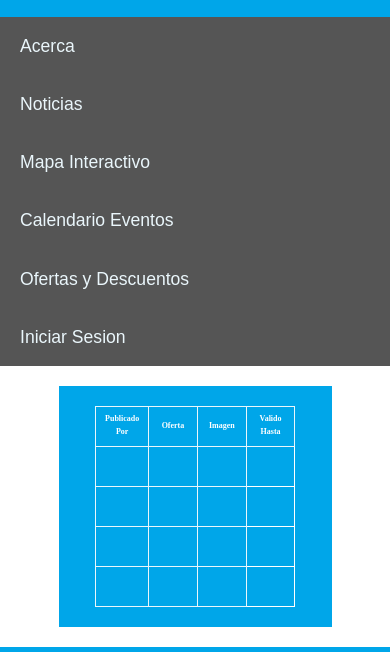
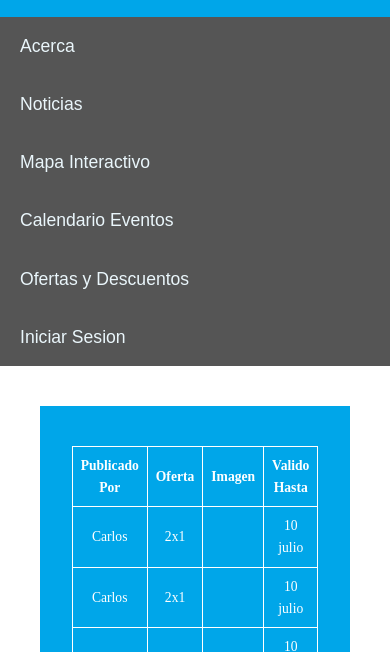
Before and after one commit to AndresGC-Cenfo/proyecto1, a plain HTML site: page frontend/pages/info-general/ofertas.html in a window 390 px wide. Shown: the part 192-844 px from the top of the page. Drawn offline with Linux system fonts and the light colour scheme.

Commit message:
Segunda actualizacion -Javier

```diff
--- a/frontend/css/noticias.css
+++ b/frontend/css/noticias.css
@@ -4,11 +4,15 @@
       box-sizing: border-box;
     }
 
+    html, body {
+  height: 100%;
+}
+
     body {
       font-family: 'Rubik', sans-serif; /*Formato predefinido en IAs*/
       line-height: 1.6;
       background-color: white;
-      color: #333
+      color: #ffffff
     }
 
     header {
@@ -74,34 +78,36 @@ nav a:hover {
         display: flex;
         flex-direction: column;
 
-
     }
 
 
 
 /*CSS de seccion principal*/
 .SeccionPrincipal {
-  background-color: #00A6E9;
-  color: white;
+  display: flex;
   justify-content: center;
   align-items: center;
-  width: 78%;
-  margin: auto;
   padding: 20px;
+  width: 100%;
 }
 
+.noticias {
+  background-color: #00A6E9;
+  width: 100%;
+  max-width: 1000px;
+  padding: 40px;
+  box-sizing: border-box;
+  display: flex;
+  justify-content: center;
+}
 
 table {
-  margin: auto;
+  width: 100%;
+  max-width: 1000px;
   border: 1px solid;
   border-collapse: collapse;
-  font-family: 'Rubik';
-  width: 100%;
-  max-width: 658px;
-  min-width: 400px;
-
+  font-family: 'Rubik', sans-serif;
 }
-
 
 table tr {
     border: 1px solid;
@@ -109,13 +115,18 @@ table tr {
 }
 
 
-td, th{
-    padding: 5px;
-    border: 1px solid #EAF6Fb;
-    height: 40px;
-    width: 60px;
-    font-size: 0.87rem;
+td, th {
+  padding: 10px;
+  border: 1px solid #EAF6Fb;
+  height: 40px;
+  font-size: 0.87rem;
+  text-align: center;
+  white-space: normal;
+  word-wrap: break-word;
+  width: auto;
 }
+
+
 
 
 
@@ -132,19 +143,24 @@ tbody tr:hover{
         flex-direction: column;
       }
 
+  .SeccionPrincipal{
+    display: flex;
+    justify-content: center;
+    padding: 10px;
+  }
+
 
   table {
-    width: 100%;
+    width: 10%;
     min-width: unset;
-    max-width: 100%;
+    max-width: unset;
+    padding: 0;
   }
 
   td, th {
-    font-size: 0.75rem;
-    padding: 8px;
-    height: auto;
-    display: table-cell;
-    justify-content: center;
+    font-size: 0.85rem;
+    padding: 0.5px;
+    height: 40px;
   }
 
   .imagen {
--- a/frontend/css/ofertas.css
+++ b/frontend/css/ofertas.css
@@ -82,15 +82,23 @@ nav a:hover {
 
 /*CSS de seccion principal*/
 .SeccionPrincipal {
-  background-color: #00A6E9;
-  color: white;
+  display: flex;
   justify-content: center;
   align-items: center;
-  width: 78%;
-  margin: auto;
   padding: 20px;
+  width: 100%;
 }
 
+
+.ofertas {
+  background-color: #00A6E9;
+  width: 100%;
+  max-width: 1000px;
+  padding: 40px;
+  box-sizing: border-box;
+  display: flex;
+  justify-content: center;
+}
 
 table {
   margin: auto;
@@ -99,8 +107,8 @@ table {
   font-family: 'Rubik';
   width: 100%;
   max-width: 658px;
-  min-width: 400px;
-
+  min-width: 600px;
+  color: white;
 }
 
 
@@ -110,15 +118,16 @@ table tr {
 }
 
 
-td, th{
-    padding: 5px;
-    border: 1px solid #EAF6Fb;
-    height: 40px;
-    width: 60px;
-    font-size: 0.87rem;
+td, th {
+  padding-left: 10px;
+  border: 1px solid #ffffff;
+  height: 40px;
+  font-size: 0.87rem;
+  text-align: center;
+  white-space: normal;
+  word-wrap: break-word;
+  width: auto;
 }
-
-
 
 tbody tr:hover{
     background-color: #FFD56B;
@@ -130,77 +139,25 @@ tbody tr:hover{
 /*PARTE RESPONSIVE*/
 @media (max-width: 600px) {
   nav {
-        flex-direction: column;
-      }
-
-  .cartasKpis {
     flex-direction: column;
-    align-items: center;
   }
 
   table {
-  margin: auto;
-  border: 1px solid;
-  border-collapse: collapse;
-  font-family: 'Rubik';
-  width: 100%;
-  max-width: 200px;
-  min-width: 100px;
-
+    width: 100%;
+    min-width: unset;
+    max-width: unset;
   }
 
 
-  table tr {
-      border: 1px solid;
 
+  td, th {
+    font-size: 0.85rem;
+    padding: 8px;
+    height: 40px;
   }
 
-
-  td, th{
-      padding: 5px;
-      border: 1px solid #EAF6Fb;
-      height: 40px;
-      width: 60px;
-      font-size: 0.5rem;
+  img {
+    max-width: 100px;
+    height: auto;
   }
-
-
-  }
-
-
-/*CSS PARA CARTASS DE KPIS*/
-.cartasKpis {
-  display: flex;
-  flex-wrap: wrap;
-  gap: 10px;
-  margin-bottom: 15px;
-  justify-content: center;
-
 }
-
-.cartaTotales {
-  flex: 1;
-  max-width: 160px;
-  max-height: 90px;
-  background: white;
-  border-radius: 12px;
-  padding: 5px;
-  box-shadow: 0 4px 6px rgba(0,0,0,0.1);
-  display: flex;
-  flex-direction: column;
-  justify-content: center;
-  align-items: center;
-}
-
-.cartaTotales h3 {
-  margin: 0;
-  font-size: .8rem;
-  color: #0e4d92;
-}
-
-.cartaTotales .valor {
-  margin-top: 2px;
-  font-size: 1rem;
-  font-weight: bold;
-  color: #FFD56B;
-}
--- a/frontend/pages/info-general/ofertas.html
+++ b/frontend/pages/info-general/ofertas.html
@@ -28,7 +28,8 @@
 
      <div class="SeccionPrincipal">
         <!--TABLA Metricas-->
-    <table id="tablaMetricas" class="tabla">
+        <div class="ofertas">
+          <table id="tablaMetricas" class="tabla">
         <thead>
             <tr>
                 <th>Publicado Por</th>
@@ -39,27 +40,26 @@
         </thead>
         <tbody>
             <tr>
-              <td></td>
-              <td></td>
-              <td></td>
+              <td >Carlos</td>
+              <td > 2x1</td>
+              <td ><img srcruta.jpg alt /></td>
+              <td>10 julio</td>
             </tr>
             <tr>
-              <td></td>
-              <td></td>
-              <td></td>
+              <td >Carlos</td>
+              <td > 2x1</td>
+              <td ><img srcruta.jpg alt /></td>
+              <td>10 julio</td>
             </tr>
             <tr>
-              <td></td>
-              <td></td>
-              <td></td>
-            </tr>
-            <tr>
-              <td></td>
-              <td></td>
-              <td></td>
+              <td >Carlos</td>
+              <td > 2x1</td>
+              <td ><img srcruta.jpg alt /></td>
+              <td  Hasta>10 julio</td>
             </tr>
         </tbody>
     </table>
+        </div>
     </div>
   </div>
 </main>
```
Also changed, not shown: frontend/pages/info-general/noticias.html (+6 -1 lines), frontend/pages/info-general/pagina-inicio.html (+6 -6 lines), frontend/pages/info-general/transporte-publico.html (+6 -6 lines).
